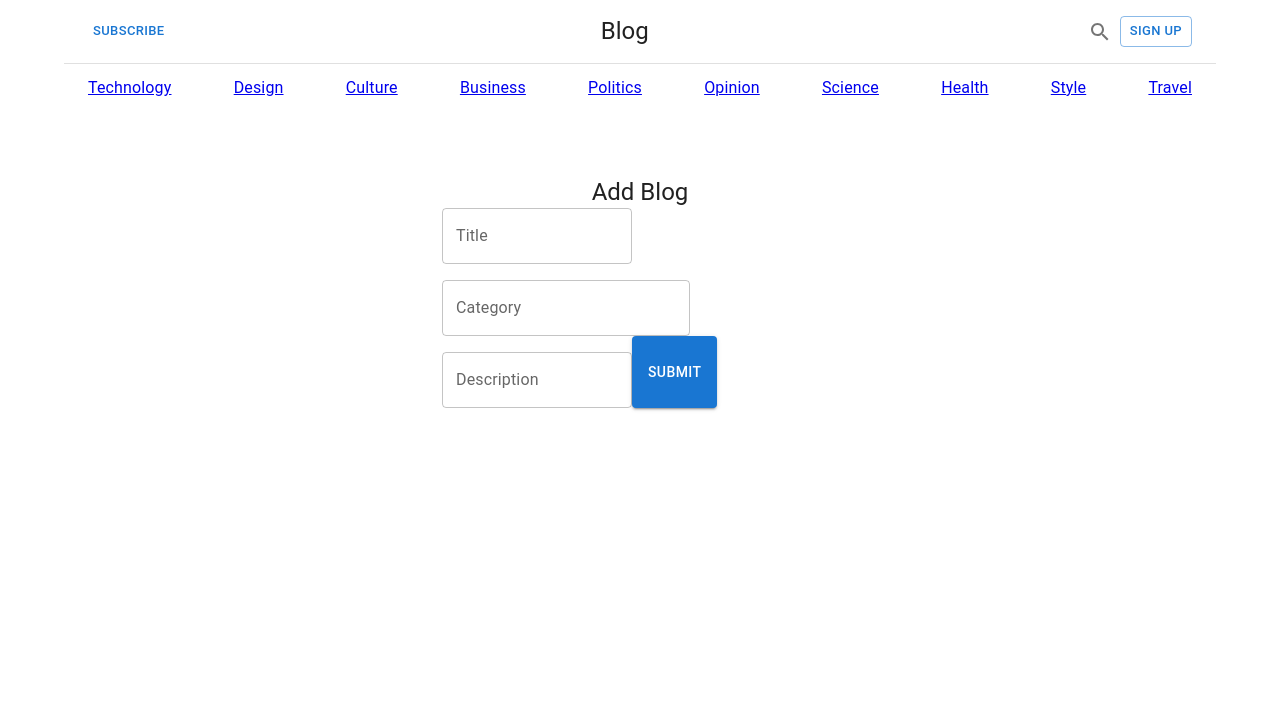
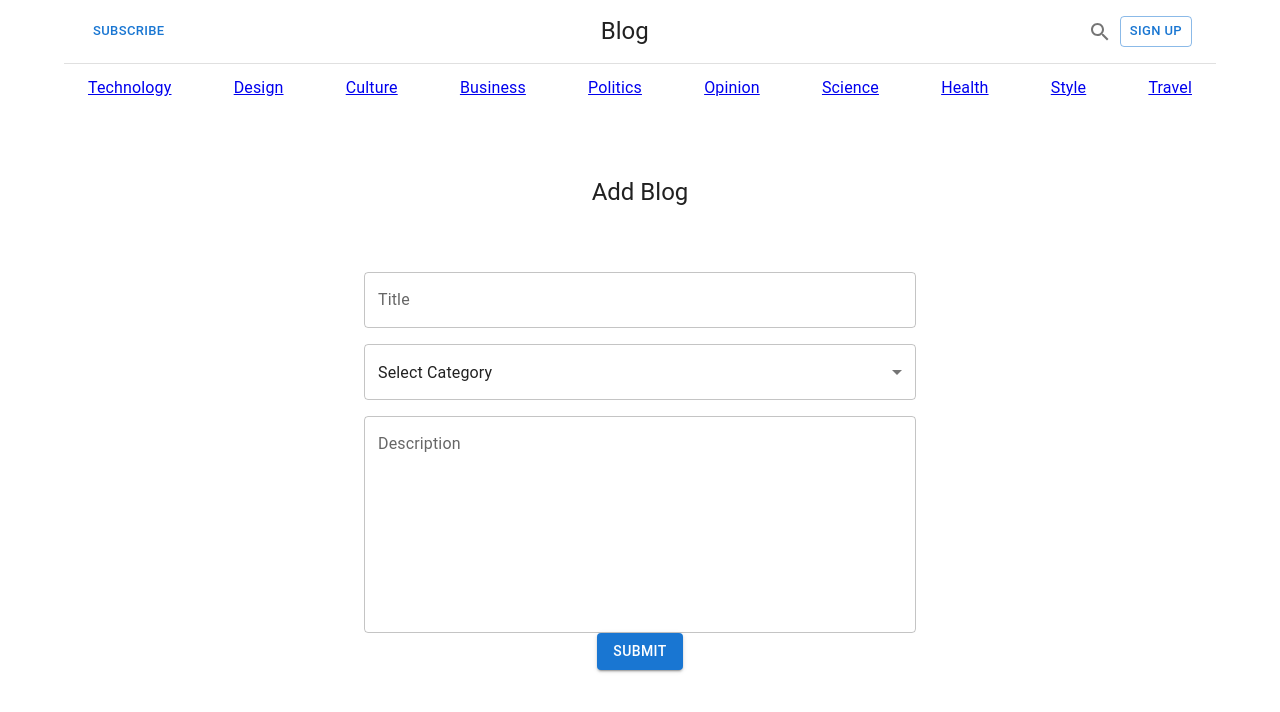
Before and after one commit to im-irshad/fullstack-blog-dummy, a React (Create React App) app in the folder client/: page /newblog in a window 1280 px wide. Shown: the top 712 px of the page. Built offline with nearby package versions, Linux system fonts and the light colour scheme.

Commit message:
add blog page

```diff
--- a/client/src/components/Header.js
+++ b/client/src/components/Header.js
@@ -14,7 +14,6 @@ function Header({ sections, title }) {
           variant="h5"
           color="inherit"
           align="center"
-          noWrap
           sx={{ flex: 1 }}
         >
           {title}
@@ -36,7 +35,6 @@ function Header({ sections, title }) {
             to={section.url}
             key={section.title}
             color="inherit"
-            noWrap
             variant="body2"
             sx={{ p: 1, flexShrink: 0 }}
           >
--- a/client/src/pages/CreateBlog.js
+++ b/client/src/pages/CreateBlog.js
@@ -4,14 +4,18 @@ import * as Yup from "yup";
 import {
   Button,
   CssBaseline,
+  FormControl,
   Grid,
+  InputLabel,
+  MenuItem,
+  Select,
   TextField,
   Typography,
 } from "@mui/material";
 import { Box, Container } from "@mui/system";
 const validationSchema = Yup.object({
   title: Yup.string().required("Required"),
-  Category: Yup.string().required("Required"),
+  category: Yup.string().required("Required"),
   description: Yup.string().required("Required"),
 });
 
@@ -19,7 +23,7 @@ function CreateBlog() {
   const formik = useFormik({
     initialValues: {
       title: "",
-      Category: "",
+      category: "category",
       description: "",
     },
     validationSchema,
@@ -28,7 +32,7 @@ function CreateBlog() {
     },
   });
   return (
-    <Container component="main" maxWidth="xs">
+    <Container component="main" maxWidth="sm">
       <CssBaseline />
       <Box
         sx={{
@@ -41,9 +45,19 @@ function CreateBlog() {
         <Typography component="h1" variant="h5">
           Add Blog
         </Typography>
-        <Box component="form" noValidate onSubmit={formik.handleSubmit}>
+        <Box
+          component="form"
+          noValidate
+          onSubmit={formik.handleSubmit}
+          sx={{
+            marginTop: 8,
+            display: "flex",
+            flexDirection: "column",
+            alignItems: "center",
+          }}
+        >
           <Grid container spacing={2}>
-            <Grid item xs={6} sm={6}>
+            <Grid item xs={12} sm={12}>
               <TextField
                 fullWidth
                 label="Title"
@@ -56,22 +70,32 @@ function CreateBlog() {
                 helperText={formik.touched.title && formik.errors.title}
               />
             </Grid>
-            <Grid item>
+            <Grid item xs={12} sm={12}>
+              <Select
+                variant="outlined"
+                labelId="demo-simple-select-label"
+                id="demo-simple-select"
+                fullWidth
+                name="category"
+                label="category"
+                onChange={formik.handleChange}
+                value={formik.values.category}
+              >
+                <MenuItem value="category">Select Category</MenuItem>
+                <MenuItem value="Technology">Technology</MenuItem>
+                <MenuItem value="Business">Business</MenuItem>
+                <MenuItem value="Politics">Politics</MenuItem>
+                <MenuItem value="Style">Style</MenuItem>
+                <MenuItem value="Design">Design</MenuItem>
+                <MenuItem value="Health">Health</MenuItem>
+                <MenuItem value="Science">Science</MenuItem>
+                <MenuItem value="Culture">Culture</MenuItem>
+              </Select>
+            </Grid>
+            <Grid item xs={12} sm={12}>
               <TextField
-                label="Category"
-                name="Category"
-                onChange={formik.handleChange}
-                value={formik.values.Category}
-                error={
-                  formik.touched.Category && formik.errors.Category
-                    ? true
-                    : false
-                }
-                helperText={formik.touched.Category && formik.errors.Category}
-              />
-            </Grid>
-            <Grid item xs={12} sm={6}>
-              <TextField
+                multiline
+                rows={8}
                 fullWidth
                 label="Description"
                 name="description"
@@ -87,10 +111,10 @@ function CreateBlog() {
                 }
               />
             </Grid>
-            <Button type="submit" variant="contained" color="primary">
-              Submit
-            </Button>
           </Grid>
+          <Button type="submit" variant="contained" color="primary">
+            Submit
+          </Button>
         </Box>
       </Box>
     </Container>
```
